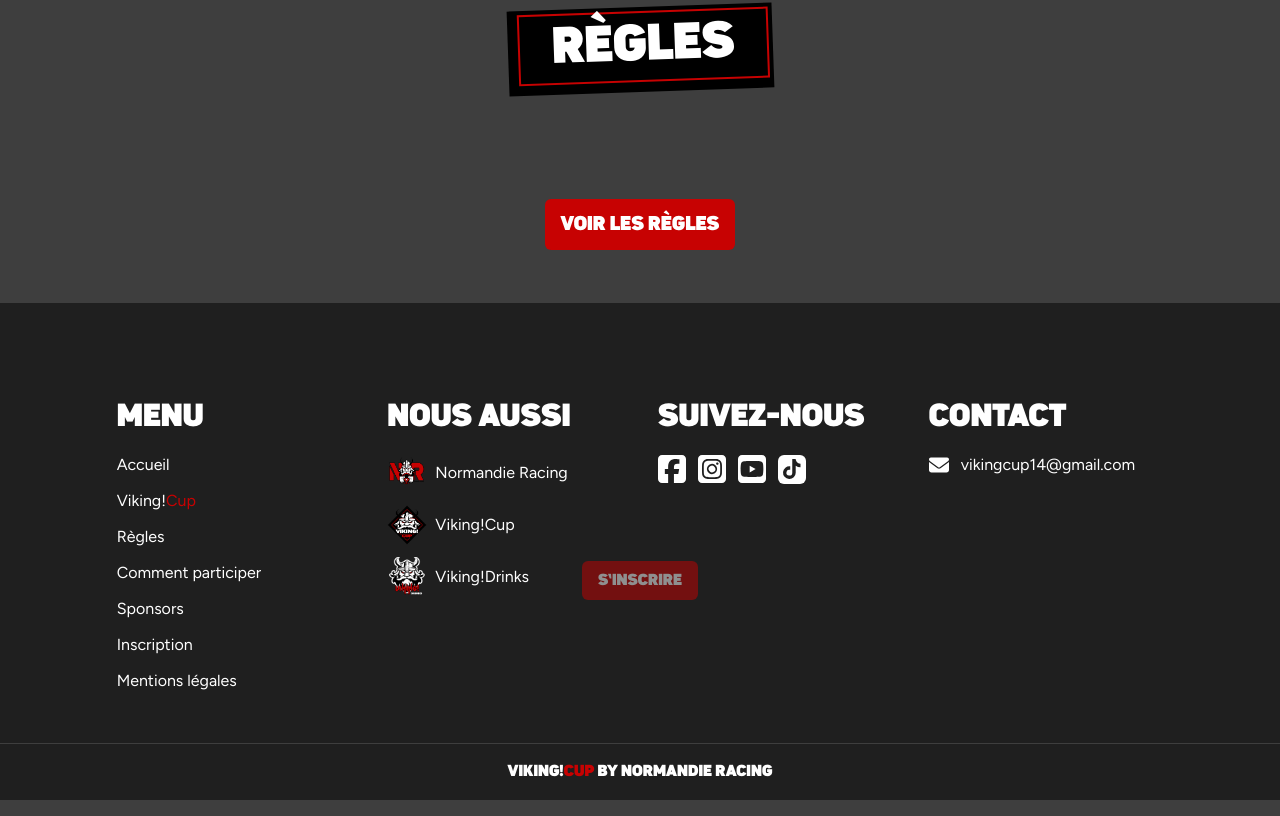
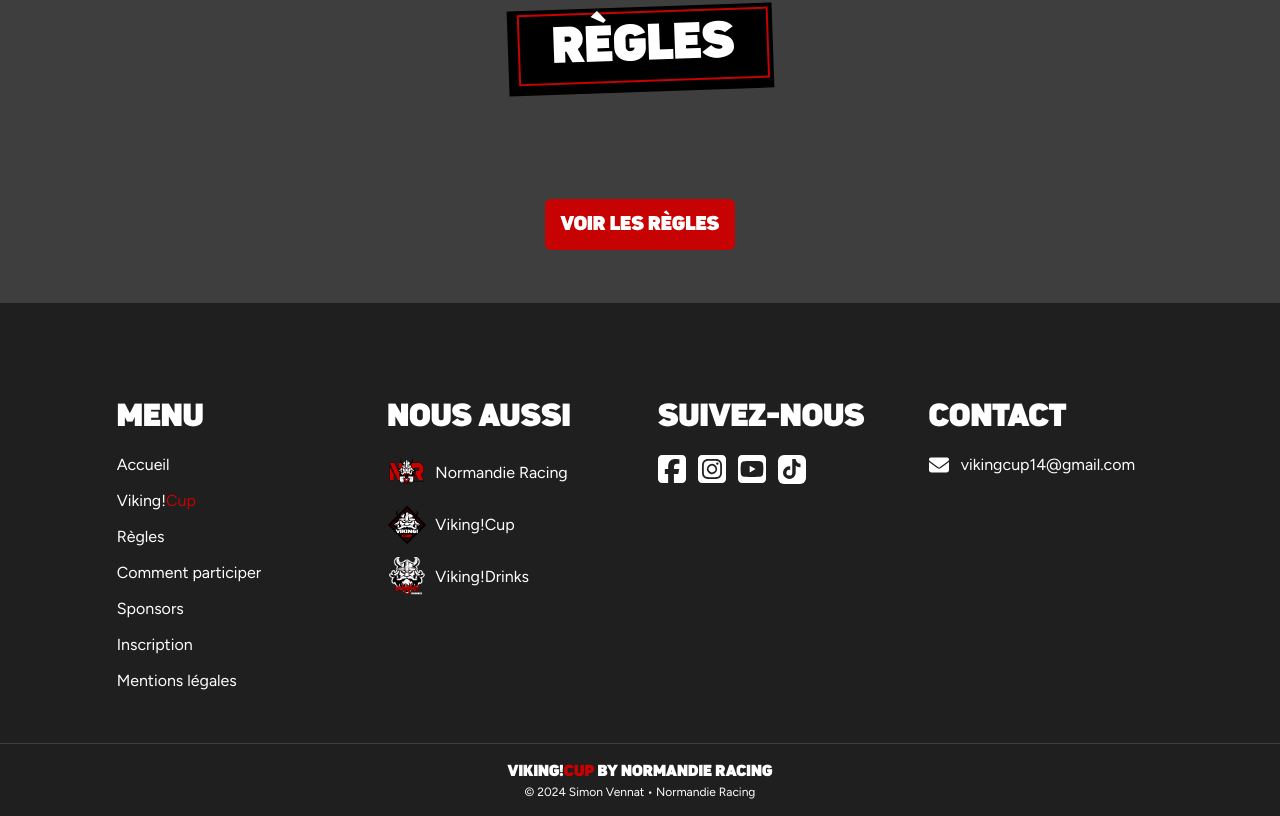
Before and after one commit to simven/viking-cup, a Vue app: page /regles in a window 1280 px wide. Shown: the part 175-991 px from the top of the page. Built offline with nearby package versions, Linux system fonts and the light colour scheme.

Commit message:
© footer & register fade

```diff
--- a/src/components/Footer.vue
+++ b/src/components/Footer.vue
@@ -1,8 +1,9 @@
 <script setup lang="ts">
+const currentYear = new Date().getFullYear();
 </script>
 
 <template>
-  <footer class="relative w-full bg-secondary">
+  <footer id="footer" class="relative w-full bg-secondary">
     <div class="grid footer-items gap-4 w-11/12	md:w-10/12 mx-auto pt-20 pb-10">
       <ul class="flex flex-col p-2.5 gap-3 col-span-8 sm:col-span-4 md:col-span-2">
         <li>
@@ -117,8 +118,9 @@
     </div>
 
     <div class="flex border-t border-primary">
-      <div class="w-11/12	md:w-10/12 mx-auto py-4 flex justify-center text-center">
+      <div class="w-11/12	md:w-10/12 mx-auto py-4 flex flex-col justify-center text-center">
         <h3>VIKING!<span class="text-red">CUP</span> by normandie racing</h3>
+        <p class="text-xs">© {{ currentYear }} Simon Vennat • Normandie Racing</p>
       </div>
     </div>
   </footer>
--- a/src/components/RegisterButton.vue
+++ b/src/components/RegisterButton.vue
@@ -1,7 +1,39 @@
+<script setup lang="ts">
+import { ref, onMounted, onUnmounted } from 'vue';
+
+const isAboveFooter = ref(false);
+const button = ref(null);
+
+function checkFooterPosition() {
+  const footer = document.getElementById('footer');
+
+  if (footer && button.value) {
+    const footerRect = footer.getBoundingClientRect();
+    const buttonRect = button.value.getBoundingClientRect();
+
+    isAboveFooter.value = buttonRect.bottom > footerRect.top;
+  }
+}
+
+onMounted(() => {
+  window.addEventListener('scroll', checkFooterPosition);
+  checkFooterPosition();
+});
+
+onUnmounted(() => {
+  window.removeEventListener('scroll', checkFooterPosition);
+});
+</script>
+
 <template>
-  <div class="fixed bottom-0 py-8 z-50">
-    <RouterLink to="/inscription" class="font-finder bg-red opacity-50 hover:opacity-100 rounded-md px-4 py-3 text-md transition-all duration-200 hover:saturate-150">
-      S'INSCRIRE
-    </RouterLink>
+  <div ref="button" class="fixed bottom-0 py-8 z-50">
+    <transition name="fade">
+      <RouterLink
+        to="/inscription"
+        class="font-finder bg-red rounded-md px-4 py-3 text-md transition-all duration-200 hover:saturate-150"
+        :class="isAboveFooter ? 'opacity-0' : 'opacity-50 hover:opacity-100'">
+        S'INSCRIRE
+      </RouterLink>
+    </transition>
   </div>
 </template>
```
